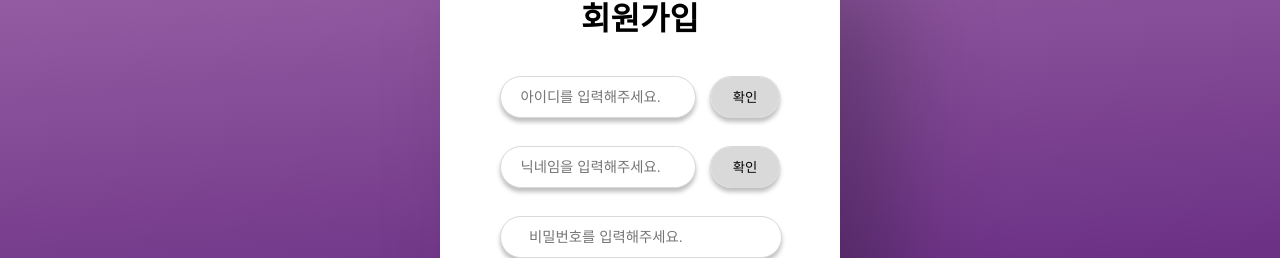
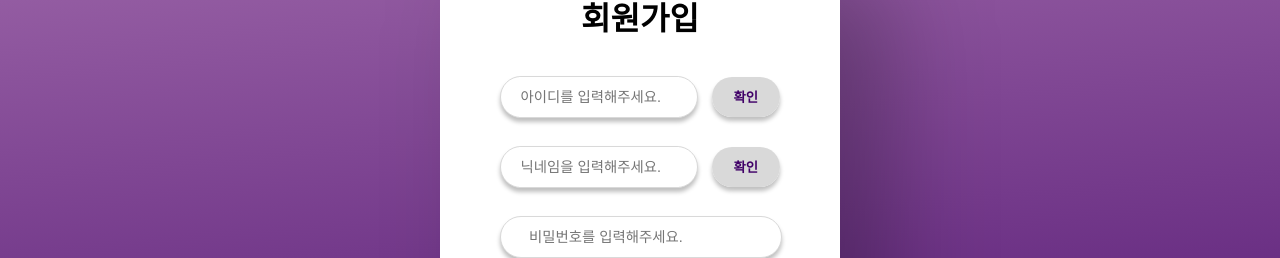
Before and after one commit to FoocoJun/miniproject-FB, a React (Create React App) app: page /fortune/signup in a window 1280 px wide. Shown: the part 193-451 px from the top of the page. Built offline with nearby package versions, Linux system fonts and the light colour scheme; a web font is replaced by a local one.

Commit message:
Check Button Update

```diff
--- a/src/pages/SignUpPage.js
+++ b/src/pages/SignUpPage.js
@@ -118,7 +118,7 @@ const ButtonBox = styled.div`
   margin: 5% 0 5% 5%;
 
   background: #ffffff;
-  border: 1.5px solid #d9d9d9;
+  /* border: 1.5px solid #d9d9d9; */
   box-shadow: 0px 4px 4px rgba(0, 0, 0, 0.25);
   border-radius: 40px;
 
@@ -128,6 +128,8 @@ const ButtonBox = styled.div`
     border-radius: 40px;
     border: none;
     background-color: #d9d9d9;
+    color: #400068;
+    font-weight: bold;
 
     &:hover {
       background-color: #400068;
```
